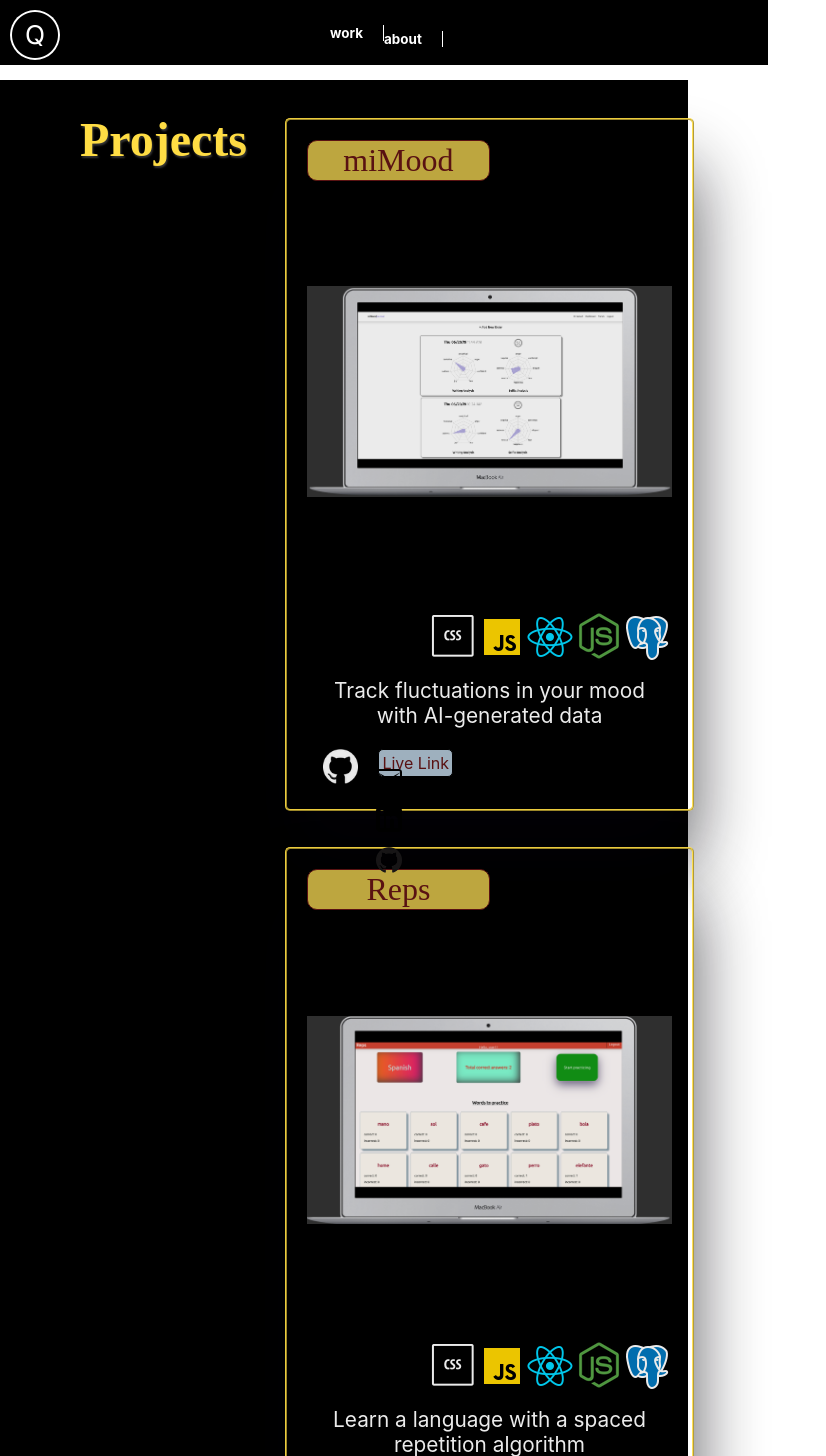
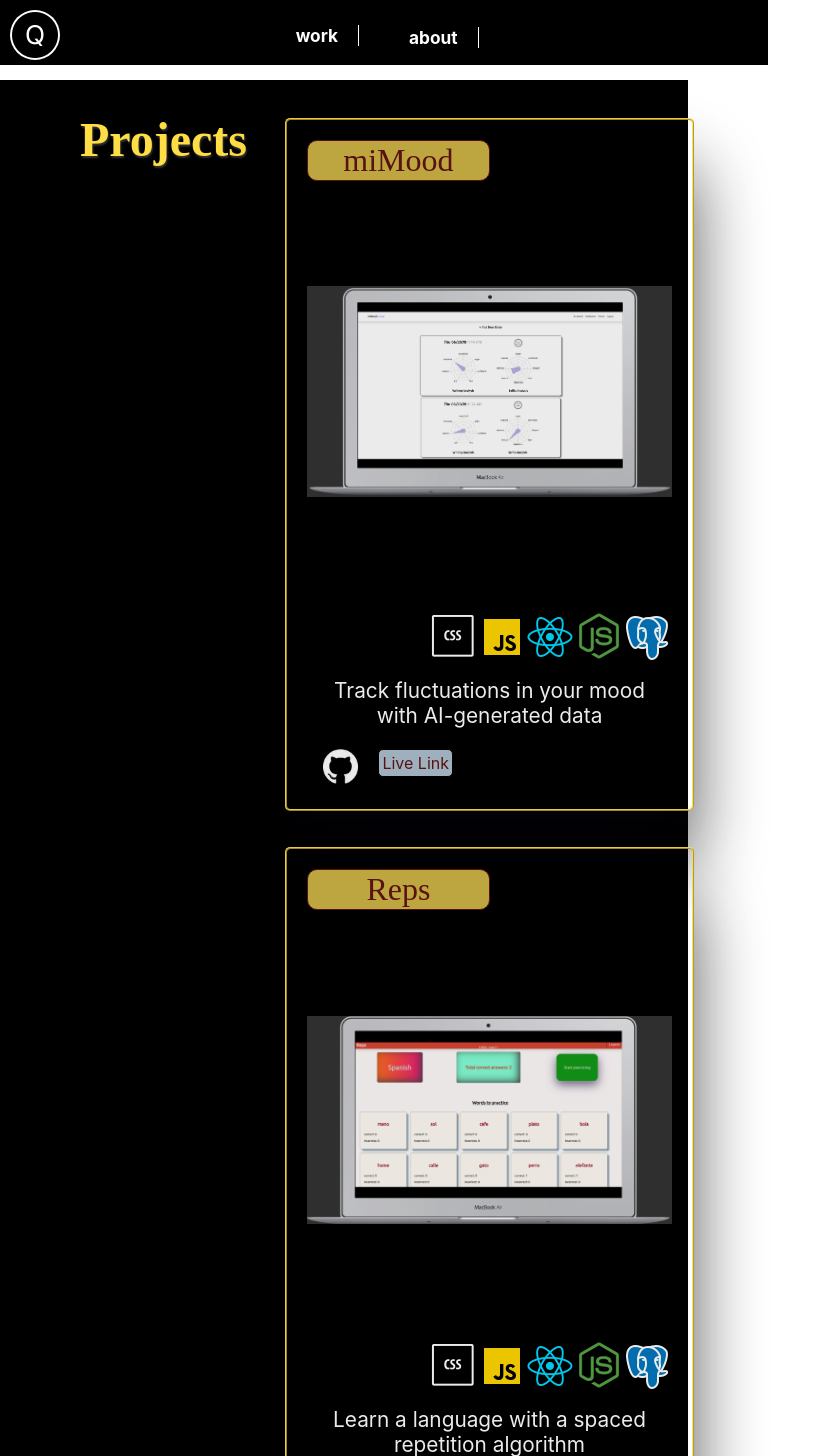
Before and after one commit to eemontemayor/the_portfolio, a React (Create React App) app: page /projects in a window 768 px wide. Shown: the top 1456 px of the page, 826 px wide, since content can reach past the window. Built offline with nearby package versions, Linux system fonts and the light colour scheme.

Commit message:
mob resp styling for About page, Aside ,Header

```diff
--- a/src/App.css
+++ b/src/App.css
@@ -9,16 +9,22 @@
 }
 
 aside{
-  position:absolute;
+  /* position:absolute; */
   width:100%;
   height:auto;
   bottom:0;
-
+  padding-bottom:5px;
 }
 
-aside a{
 
+footer{
+  /* display: none; */
 }
+
+
+
+
+/* DESKTOP STYLES */
 @media (min-width: 768px) {
 .App{
     display: grid;
@@ -43,9 +49,8 @@ nav {
     padding: 20px;
   }
   aside {
-    padding-right: 15px;
-    background-color: none;
-    text-align:center;
+
+    margin:auto;
   }
 
 footer {
--- a/src/App.js
+++ b/src/App.js
@@ -30,7 +30,8 @@ export default class App extends Component {
           <ContactLinks/>
         </aside>
         <footer>
-        footer
+
+
         </footer>
       </div>
     );
--- a/src/components/ContactLinks/ContactLinks.css
+++ b/src/components/ContactLinks/ContactLinks.css
@@ -1,34 +1,40 @@
 .git-link-black{
     height:26px;
     width:26px;
-    margin-bottom: 15px;
-    float:right;
+    margin:15px 10px 15px 10px;
+    /* float:right; */
+
 }
 .contact-links{
     display: flex;
     flex-direction: column;
-    max-width:35px
-
+    max-width:35px;
+    margin: auto;
 }
-.email-link{
-    float:right;
+ .email-link{
+    /* float:right; */
     height:26px;
     width:26px;
-    margin-bottom: 15px;
+    margin:15px 10px 15px 10px;
 }
 .linked-in-link{
-    float:right;
+    /* float:right; */
     width:26px;
-    margin-bottom: 15px;
+    margin:15px 10px 15px 10px;
     height:26px;
 }
+
+
 @media only screen and (max-width: 768px) {
 
     .contact-links{
        margin:auto;
-       height:35px;
+       min-width: 100%;
+       height:50px;
         width:100%;
+        flex-direction: row;
 
     }
 
+
 }
--- a/src/components/Header/Header.css
+++ b/src/components/Header/Header.css
@@ -71,7 +71,7 @@ border-bottom: .9px solid white;
 
 
 
-
+/* MOBILE STYLES */
 @media only screen and (max-width: 768px) {
   .header-nav{
 
@@ -87,18 +87,18 @@ border-bottom: .9px solid white;
 
 #work-link{
   height:auto;
-  font-size: .7em;
-  margin: auto;
+  font-size: .9em;
+  /* margin: auto; */
 
   padding-right:20px;
   border-right:.9px solid white;
   border-bottom: none;
 }
 #about-link{
-  margin: auto;
+  /* margin: auto; */
   color:white;
   border-right:.9px solid white;
-  font-size: .7em;
+  font-size: .9em;
   border-bottom: none;
   padding-right:20px;
 }
--- a/src/components/Split/Split.css
+++ b/src/components/Split/Split.css
@@ -19,6 +19,6 @@
 @media only screen and (max-width: 768px) {
 
 .split{
-  flex: none;
+  /* flex: none; */
 }
 }
--- a/src/routes/AboutPage.css
+++ b/src/routes/AboutPage.css
@@ -18,7 +18,7 @@ padding:7px;
 
     display: flex;
     flex-direction: column;
-
+    margin-bottom:40px;
 
     font-size:17px;
 
@@ -70,7 +70,7 @@ height:95%;
 display: flex;
 flex-direction: column;
 
-padding: 40px 0px 20px 0px;
+padding: 20px 0px 20px 0px;
 font-size:17px;
 
 
--- a/src/routes/LandingPage.css
+++ b/src/routes/LandingPage.css
@@ -6,7 +6,7 @@
 
 .LandingPage{
 
-    background-color: black;
+    /* background-color: black; */
 
     display: flex;
   width:100%;
@@ -120,7 +120,10 @@ section#circ-content {
 }
 
 @media only screen and (max-width: 768px) {
+.LandingPage .split{
+  height: 100vh;
 
+}
   .circle.large{
   display: none;
   }
```
